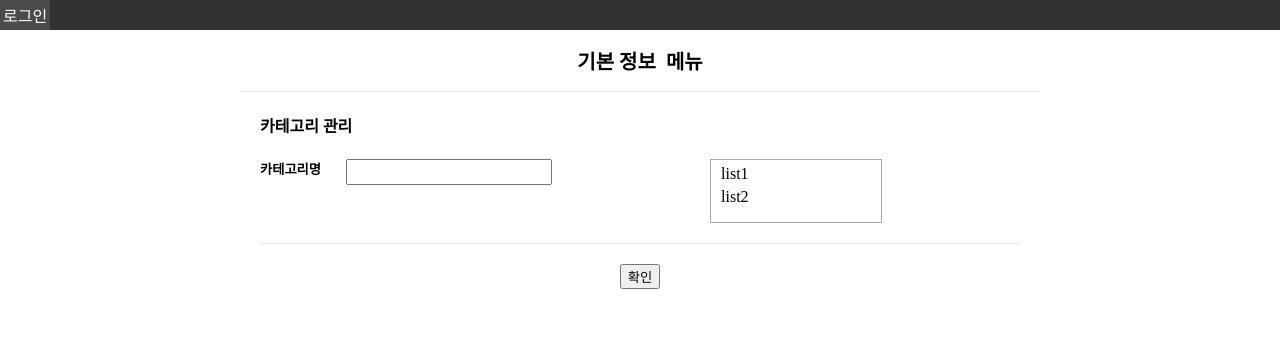
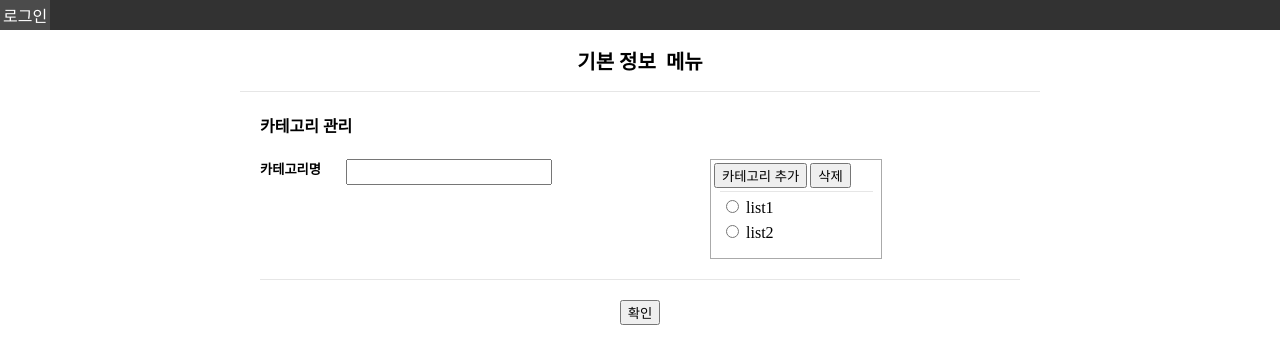
Before and after one commit to zlhunzzing/blog-zlhunzzing, a React (Create React App) app in the folder client/: page /admin/category in a window 1280 px wide. Shown: the top 364 px of the page. Built offline with nearby package versions, Linux system fonts and the light colour scheme; no server answers.

Commit message:
라디오박스 값 가져오기

```diff
--- a/client/src/pages/AdminCategory.tsx
+++ b/client/src/pages/AdminCategory.tsx
@@ -7,6 +7,18 @@ import HrComponent from '../component/HrComponent';
 function Admin() {
   const [categoryName, setCategoryName] = useState('')
   const [category, setCategory] = useState(store.getState().Info.category)
+  const [selected, setSelected] = useState(0)
+
+  function value_check() {
+    const check_count = document.getElementsByName('category').length;
+
+    for(let i=0; i<check_count; i++) {
+      if((document.getElementsByName("category")[i] as any).checked === true) {
+        setSelected(Number((document.getElementsByName("category")[i] as any).value))
+        console.log(selected)
+      }
+    }
+  }
 
   return (
     <div className="Home">
@@ -62,6 +74,20 @@ function Admin() {
               textAlign: 'left',
             }}
           >
+          <button
+            style={{ margin: '3px'}}
+            onClick={() => {
+              value_check()
+            }}
+          >카테고리 추가</button>
+          <button>삭제</button>
+            <div
+              style={{
+                margin: '0 auto',
+                width: '90%',
+                borderTop: '1px solid rgb(230, 230, 230)',
+              }}
+            ></div>
             <ul style={{
               marginTop: '0px',
               listStyleType: 'none',
@@ -73,7 +99,9 @@ function Admin() {
                   style={{
                     display: 'block',
                     margin: '5px'
-                  }}>{list.name}
+                  }}>
+                    <input type="radio" name="category" value={`${id}`}></input>
+                    {' '}<label>{list.name}</label>
                 </li>
               ))}
             </ul>
```
